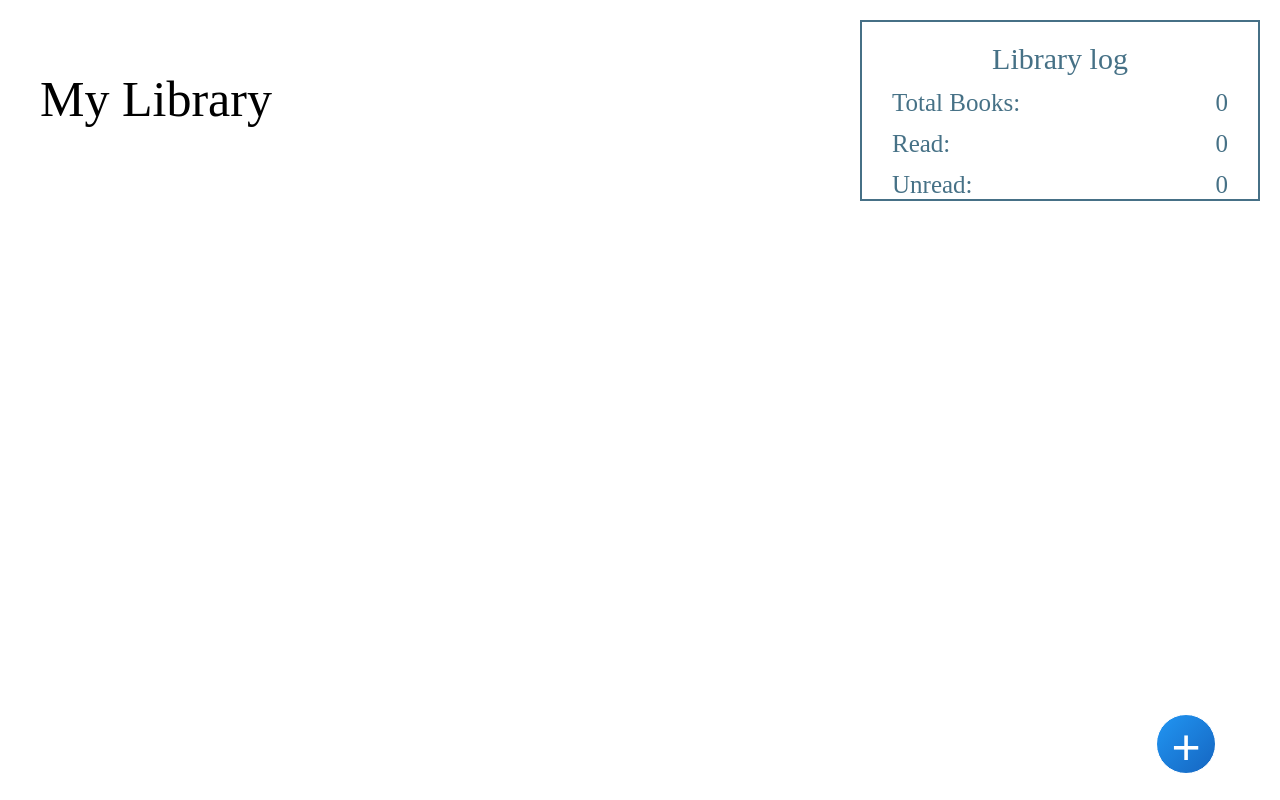
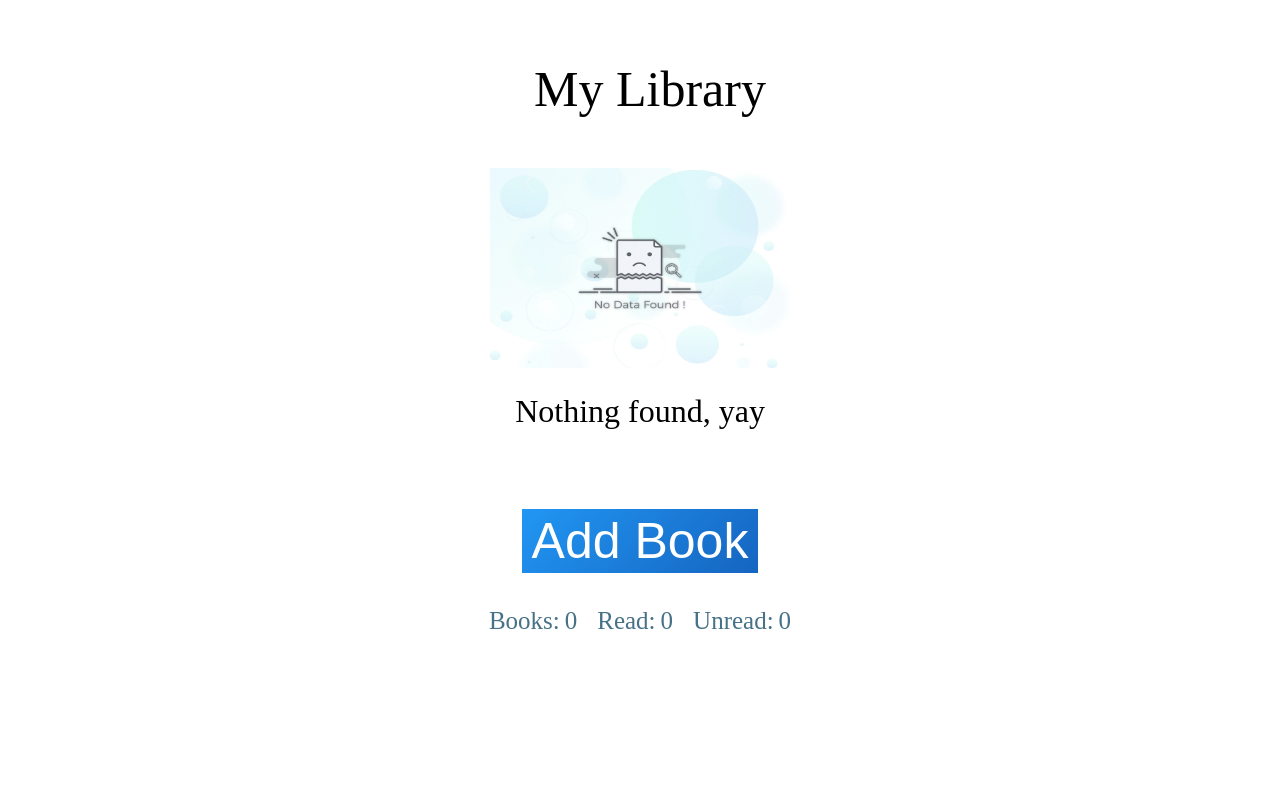
Before and after one commit to Mirmaxamadov04/Library, a plain HTML site: page index.html in a window 1280 px wide. Drawn offline with Linux system fonts and the light colour scheme.

Commit message:
style was  made better

```diff
--- a/index.html
+++ b/index.html
@@ -18,7 +18,7 @@
     <div class="container">
       <section class="header">
         <h1 class="header__heading">My Library</h1>
-        <div class="library-info">
+        <!-- <div class="library-info">
           <p class="library-info__paragraph">Library log</p>
           <div>
             <p>Total Books:</p>
@@ -33,8 +33,32 @@
             <p>Unread:</p>
             <p class="not-read-count"></p>
           </div>
+        </div> -->
+      </section>
+      <div class="yayayay">
+        <div class="nodata-div">
+          <img src="./images/nodata.png" alt="" class="nodata" />
+          <p class="nodata-paragraph">Nothing found, yay</p>
         </div>
-      </section>
+      </div>
+
+      <button class="book-add">Add Book</button>
+
+      <div class="library-info">
+        <div>
+          <p>Books:</p>
+          <p class="books-count"></p>
+        </div>
+        <div>
+          <p>Read:</p>
+          <p class="read-count"></p>
+        </div>
+
+        <div>
+          <p>Unread:</p>
+          <p class="not-read-count"></p>
+        </div>
+      </div>
 
       <ul class="book-list"></ul>
 
@@ -55,6 +79,7 @@
 
     <form action="" class="form">
       <h1 class="form__heading">Add New Book</h1>
+
       <button type="button" class="hide-form-button">
         <i class="fa-solid fa-x"></i>
       </button>
@@ -88,6 +113,7 @@
           placeholder="Number of Pages"
           name="pages"
           required
+          min="3"
         />
       </label>
 
@@ -121,8 +147,6 @@
       </div>
     </form>
 
-    <button class="book-add">+</button>
-
     <script src="./script.js"></script>
   </body>
 </html>
--- a/main.css
+++ b/main.css
@@ -5,6 +5,12 @@
   list-style-type: none;
   text-decoration: none;
   font-size: 20px;
+  overflow-x: hidden;
+  overflow-y: auto;
+}
+
+body {
+  overflow-x: hidden;
 }
 
 button {
@@ -14,7 +20,7 @@ button {
 .container {
   max-width: 1320px;
   margin: 0 auto;
-  padding: 0 20px;
+  padding: 0 0px;
 }
 
 .container-clicked {
@@ -24,8 +30,9 @@ button {
 
 .header {
   display: flex;
-  justify-content: space-between;
-  margin-top: 20px;
+  justify-content: center;
+  align-items: center;
+  margin-top: 10px;
 }
 
 .header__heading {
@@ -36,10 +43,35 @@ button {
   font-weight: 400;
 }
 
+.nodata-div {
+  overflow: none;
+  width: 500px;
+  height: 300px;
+  text-align: center;
+  margin: 0 auto;
+  margin-bottom: 20px;
+  margin-top: 50px;
+  display: flex;
+  flex-direction: column;
+  display: none;
+}
+
+.nodata {
+  width: 300px;
+  height: 200px;
+}
+
+.nodata-paragraph {
+  padding: 20px;
+  font-size: 32px;
+  font-weight: 300;
+}
+
 .library-info {
+  justify-content: center;
+  margin-left: 20px;
   padding: 20px 30px 0px;
-  width: 400px;
-  border: 2px solid rgba(24, 77, 104, 0.8);
+  display: flex;
 }
 
 .library-info__paragraph {
@@ -61,35 +93,26 @@ button {
   font-size: 25px;
 }
 .library-info > div > p:last-child {
-  margin-left: 20px;
+  margin-left: 5px;
   text-align: end;
+  padding-right: 20px;
 }
 
 .books-count {
-  padding-left: 20px;
+  padding-left: 5;
 }
 
 .book-add {
-  position: fixed;
-  bottom: 2%;
-  right: 5%;
-  width: 60px;
-  height: 60px;
+  display: block;
+  margin: 0 auto;
+  margin-top: 20px;
   padding: 3px 10px;
   font-size: 50px;
   border: none;
   border: 1px solid;
-  margin-bottom: 10px;
-  border-radius: 50%;
   background: linear-gradient(135deg, #2196f3 0%, #1565c0 100%);
   color: #fff;
   transition: 0.3s ease;
-}
-
-.book-add:hover {
-  width: 70px;
-  height: 70px;
-  transform: rotate(20deg);
 }
 
 .form {
@@ -190,7 +213,9 @@ button {
   display: flex;
   flex-wrap: wrap;
   align-items: center;
+  justify-content: center;
   /* justify-content: space-between; */
+  /* overflow-x: hidden; */
 }
 
 .book-item {
@@ -233,14 +258,15 @@ button {
   color: #fff;
 }
 
-@media only screen and (max-width: 720px) {
-  .header {
-    flex-direction: column;
-    text-align: center;
-    align-items: center;
-  }
-
-  .library-info {
-    margin-top: 20px;
+@media only screen and (max-width: 520px) {
+  .yayayay {
+    display: flex;
+    justify-content: center;
   }
 }
+
+@media only screen and (max-width: 450px) {
+  .form {
+    width: 370px;
+  }
+}
--- a/script.js
+++ b/script.js
@@ -10,23 +10,25 @@ const elBookPages = document.getElementById("pages");
 const elBookLanguage = document.getElementById("language");
 const elBookDate = document.getElementById("date");
 const elBookStatus = document.getElementById("status");
-
 const bookButton = elTemplate.querySelector(".not-read");
 const ReadCountValue = document.querySelector(".read-count");
 const unReadCountValue = document.querySelector(".not-read-count");
 const BooksCount = document.querySelector(".books-count");
 
+//declaring array
 const storedBooks = localStorage.getItem("books");
 const Books = storedBooks ? JSON.parse(storedBooks) : [];
 
-let allbooks = Books.length;
-let readcount = parseInt(localStorage.getItem("readedBooks")) || 0;
-let unreadcount = parseInt(localStorage.getItem("unReadedBooks")) || 0;
+//count books regarding statsus
+let allBooks = Books.length;
+let readCount = parseInt(localStorage.getItem("readedBooks")) || 0;
+let unReadCount = parseInt(localStorage.getItem("unReadedBooks")) || 0;
 
+//count function
 function initCounts() {
-  ReadCountValue.textContent = readcount;
-  unReadCountValue.textContent = unreadcount;
-  BooksCount.textContent = allbooks;
+  ReadCountValue.textContent = readCount;
+  unReadCountValue.textContent = unReadCount;
+  BooksCount.textContent = allBooks;
 }
 
 // Call initCounts when the page is loaded
@@ -36,19 +38,32 @@ const formdisplay = function () {
   elForm.classList.toggle("form-clicked");
   container.classList.toggle("container-clicked");
 };
-
+//counts readed books
 const numOfRead = function () {
-  readcount = Books.filter((book) => book.readStatus === "read").length;
-  localStorage.setItem("readedBooks", JSON.stringify(readcount));
-  ReadCountValue.textContent = readcount;
+  readCount = Books.filter((book) => book.readStatus === "read").length;
+  localStorage.setItem("readedBooks", JSON.stringify(readCount));
+  ReadCountValue.textContent = readCount;
 };
 
+//counts unreaded books
 const numOfUnRead = function () {
-  unreadcount = Books.filter((book) => book.readStatus === "none-read").length;
-  localStorage.setItem("unReadedBooks", JSON.stringify(unreadcount));
-  unReadCountValue.textContent = unreadcount;
+  unReadCount = Books.filter((book) => book.readStatus === "none-read").length;
+  localStorage.setItem("unReadedBooks", JSON.stringify(unReadCount));
+  unReadCountValue.textContent = unReadCount;
 };
 
+//nodata function
+const checkdata = function () {
+  if (Books.length == 0) {
+    document.querySelector(".nodata-div").style.display = "block";
+  } else {
+    document.querySelector(".nodata-div").style.display = "none";
+  }
+};
+
+checkdata();
+
+//addBook function
 const AddBook = function (array, node) {
   node.innerHTML = null;
 
@@ -89,6 +104,7 @@ AddBook(Books, elBookList);
 elShowForm.addEventListener("click", formdisplay);
 elHideButton.addEventListener("click", formdisplay);
 
+//listen form submit
 elForm.addEventListener("submit", (evt) => {
   evt.preventDefault();
 
@@ -122,11 +138,12 @@ elForm.addEventListener("submit", (evt) => {
   lastBookButton.textContent = readStatusText;
   lastBookButton.style.backgroundColor = readStatusColor;
 
-  allbooks = Books.length;
-  localStorage.setItem("allBooks", JSON.stringify(allbooks));
-  BooksCount.textContent = allbooks;
+  allBooks = Books.length;
+  localStorage.setItem("allBooks", JSON.stringify(allBooks));
+  BooksCount.textContent = allBooks;
   numOfRead();
   numOfUnRead();
+  checkdata();
   elForm.classList.remove("form-clicked");
   container.classList.remove("container-clicked");
 
@@ -146,11 +163,6 @@ elBookList.addEventListener("click", (evt) => {
     const bookId = parseInt(
       bookElement.querySelector("#delete").dataset.bookId
     );
-    console.log(Books);
-    console.log(bookId);
-    console.log(Books[bookId]["readStatus"]);
-
-    console.log(Books[bookId].readStatus);
 
     if (Books[bookId].readStatus == "none-read") {
       evt.target.textContent = "read";
@@ -189,14 +201,14 @@ elBookList.addEventListener("click", (evt) => {
 
     numOfRead();
     numOfUnRead();
+    checkdata();
 
-    allbooks = Books.length;
-    localStorage.setItem("allBooks", JSON.stringify(allbooks));
-    BooksCount.textContent = allbooks;
+    allBooks = Books.length;
+    localStorage.setItem("allBooks", JSON.stringify(allBooks));
+    BooksCount.textContent = allBooks;
   }
 });
 
 window.addEventListener("load", AddBook(Books, elBookList));
 
-numOfRead();
-numOfUnRead();
+//form validation
```
Also changed, not shown: images/nodata.png (added).
